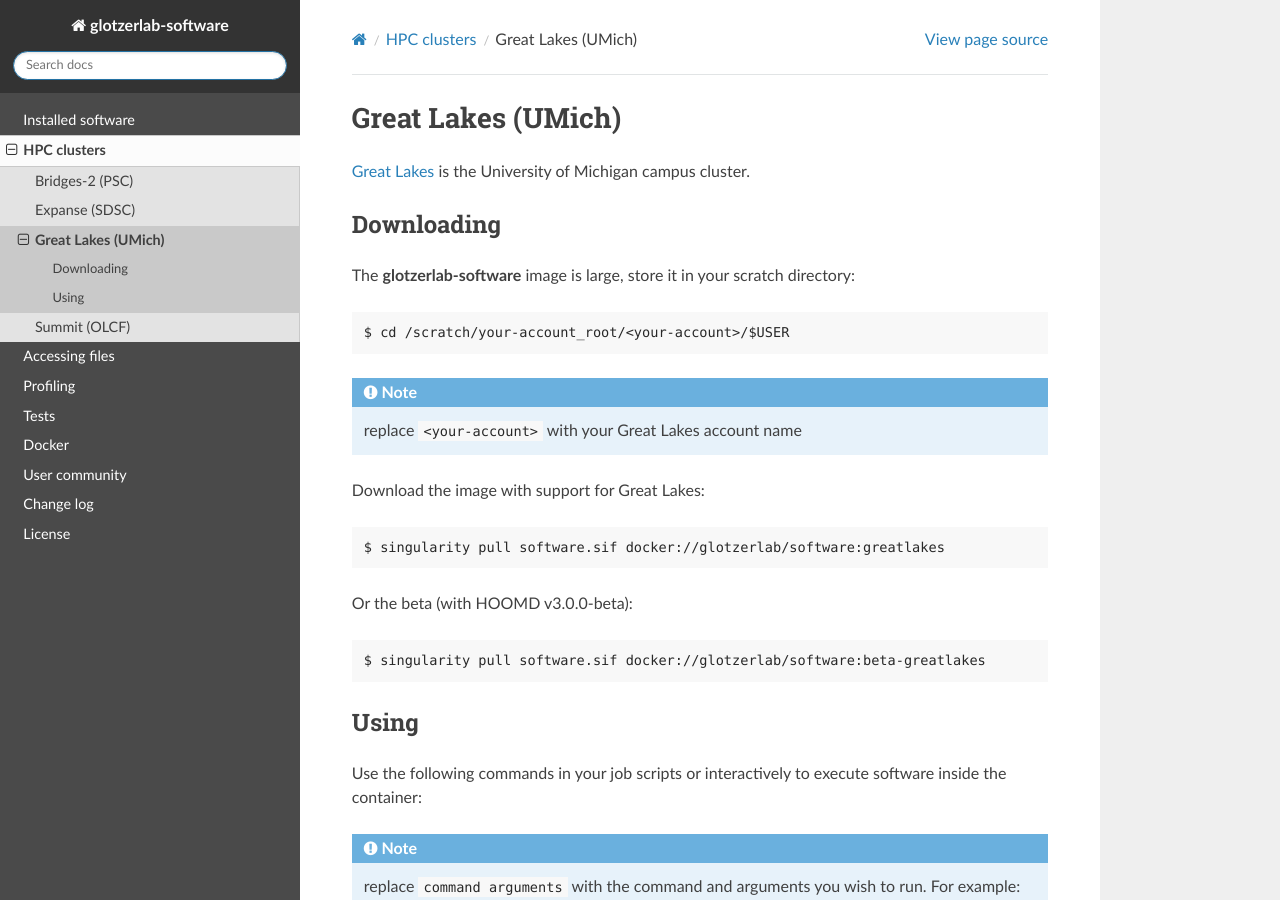
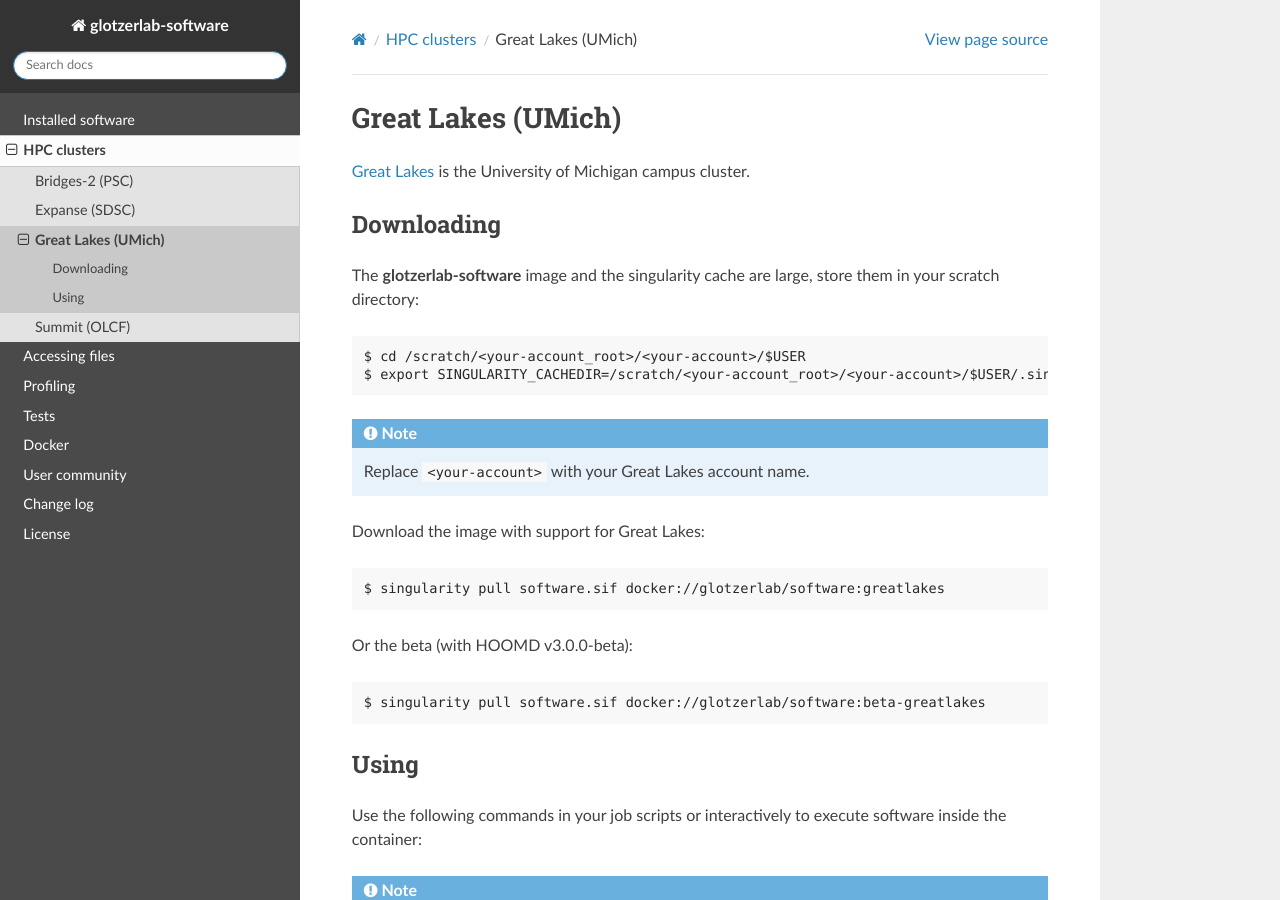
Before and after one commit to glotzerlab/software, a Sphinx documentation site: the page built from doc/clusters/greatlakes.rst, in a window 1280 px wide and 900 px high. Built offline with Sphinx 7.4.7 and the Read the Docs theme 2.0.0, drawn with Linux system fonts in a browser that asks for light colours.

Commit message:
Suggest putting the singularity cache in scratch.

```diff
--- a/doc/clusters/bridges2.rst
+++ b/doc/clusters/bridges2.rst
@@ -7,9 +7,11 @@
 Downloading
 ***********
 
-The **glotzerlab-software** image is large, store it in your project directory::
+The **glotzerlab-software** image and the singularity cache are large, store them in your project
+directory::
 
     $ cd $PROJECT
+    $ export SINGULARITY_CACHEDIR=$PROJECT/.singularity
 
 Download the image with support for Bridges-2::
 
--- a/doc/clusters/expanse.rst
+++ b/doc/clusters/expanse.rst
@@ -10,9 +10,11 @@
 Downloading
 ***********
 
-The **glotzerlab-software** image is large, store it in your project directory::
+The **glotzerlab-software** image and the singularity cache are large, store them in your scratch
+directory::
 
     $ cd /expanse/lustre/scratch/$USER/temp_project
+    $ export SINGULARITY_CACHEDIR=/expanse/lustre/scratch/$USER/temp_project/.singularity
 
 Download the image with support for Expanse::
 
--- a/doc/clusters/greatlakes.rst
+++ b/doc/clusters/greatlakes.rst
@@ -6,13 +6,15 @@
 Downloading
 ***********
 
-The **glotzerlab-software** image is large, store it in your scratch directory::
+The **glotzerlab-software** image and the singularity cache are large, store them in your scratch
+directory::
 
-    $ cd /scratch/your-account_root/<your-account>/$USER
+    $ cd /scratch/<your-account_root>/<your-account>/$USER
+    $ export SINGULARITY_CACHEDIR=/scratch/<your-account_root>/<your-account>/$USER/.singularity
 
 .. note::
 
-    replace ``<your-account>`` with your Great Lakes account name
+    Replace ``<your-account>`` with your Great Lakes account name.
 
 Download the image with support for Great Lakes::
 
```
